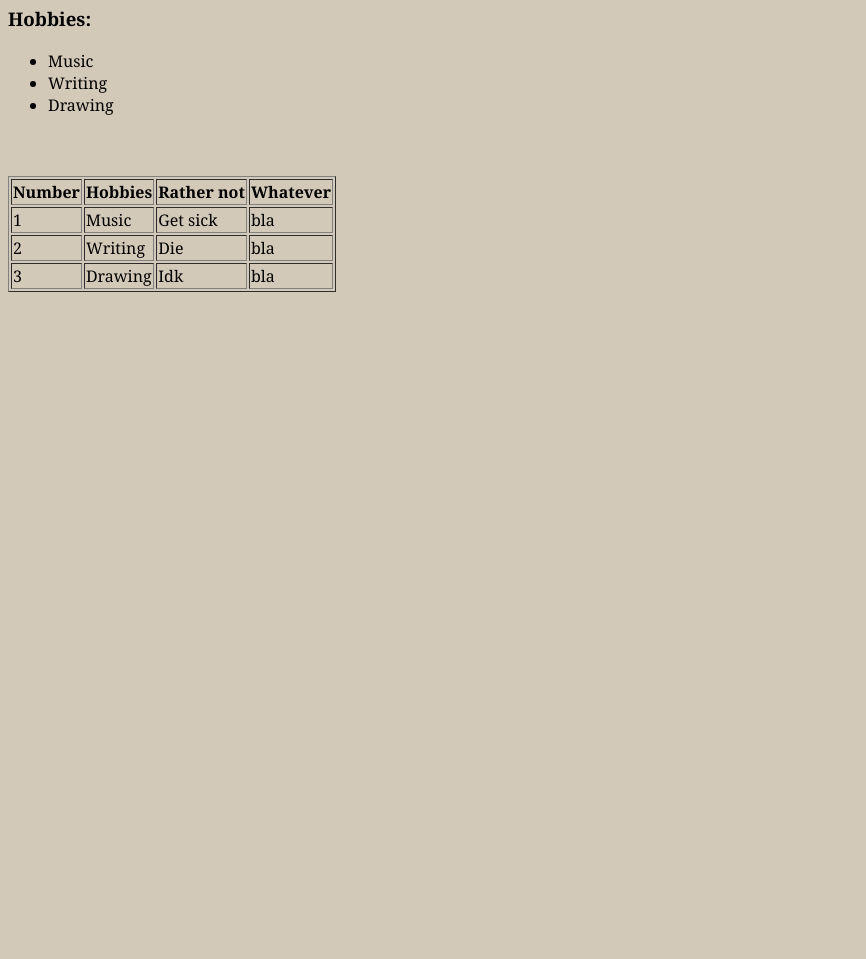
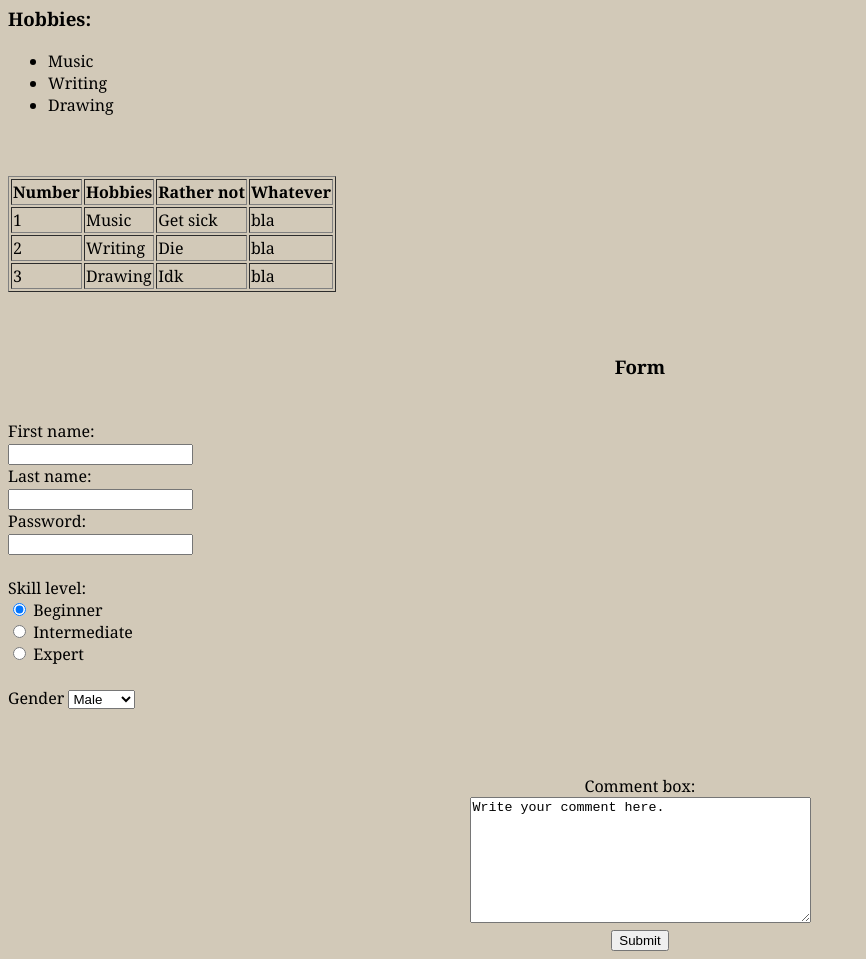
Before and after one commit to ICD0007/WebTechnologies, a plain HTML site: page html/Class1.html in a window 1280 px wide. Shown: the part 826-1785 px from the top of the page, without its empty margins (0-866 px from the left). Before the commit the page ends 1126 px from the top, so only its background shows below. Drawn offline with Linux system fonts and the light colour scheme.

Commit message:
Added forms

```diff
--- a/html/Class1.html
+++ b/html/Class1.html
@@ -55,6 +55,42 @@
         <td>bla</td>
         </tr>
 </table>
+<br>
+<br>
+
+<form>
+    <center><h3>Form</h3></center>
+    <br>
+    <label>First name:</label><br>
+    <input type="text" name="firstname"><br>
+    <label>Last name:</label><br>
+    <input type="text" name="lastname"> <br>
+    <label>Password:</label><br>
+    <input name="password" type="password"/> <br>
+    <br>
+    <label>Skill level:</label><br>
+    <input type="radio" name="skill" value="beginner" checked/> Beginner<br>
+    <input type="radio" name="skill" value="intermediate" /> Intermediate<br>
+    <input type="radio" name="skill" value="expert" /> Expert
+    <br><br>
+    <label name="gender">Gender</label>
+        <select name="gender">
+            <option value="male">Male</option>
+            <option value="female">Female</option>
+            <option value="other">Other</option>
+        </select>
+    <br><br>
+</form>
+
+<br><br>
+
+<center>
+<label>Comment box:</label><br>
+<textarea rows="8" cols="40">Write your comment here.</textarea>
+<br>
+<input type="submit" value="Submit">
+
+</center>
 
 </body>
 </html>
```
